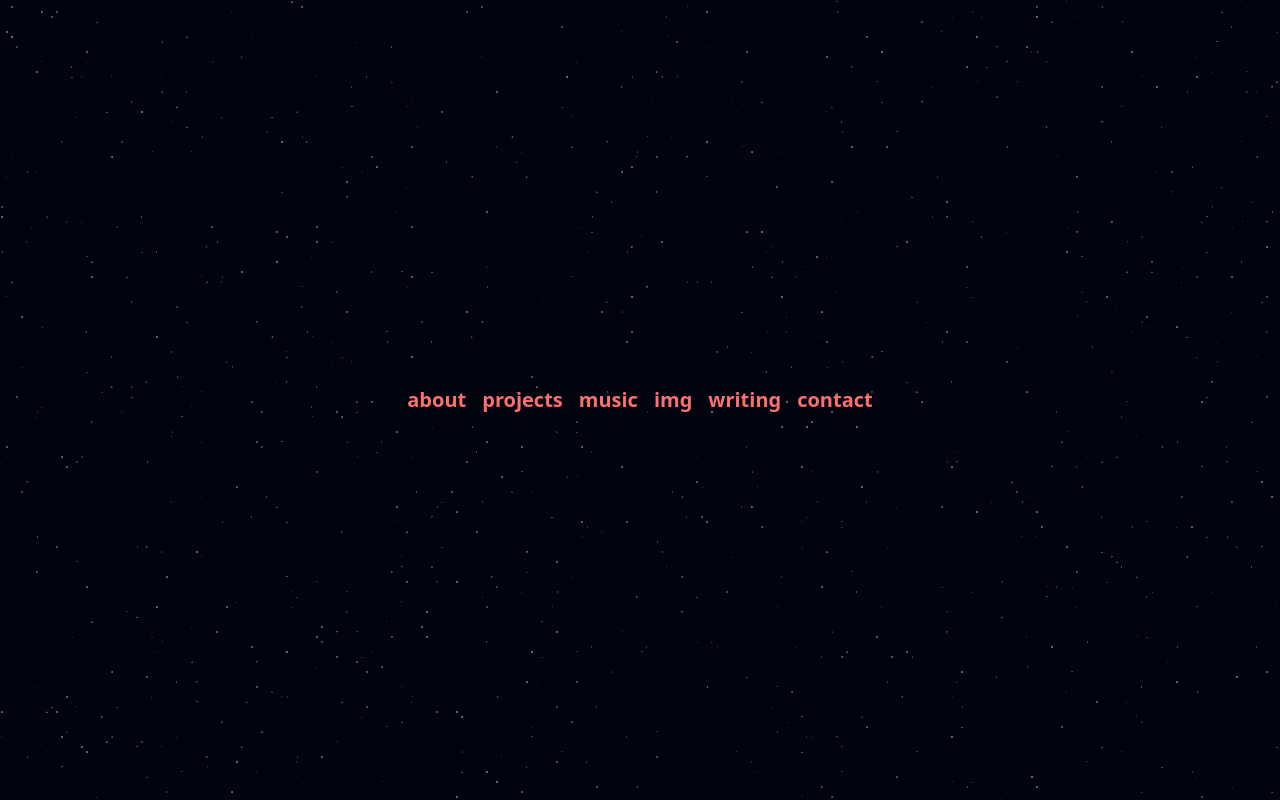
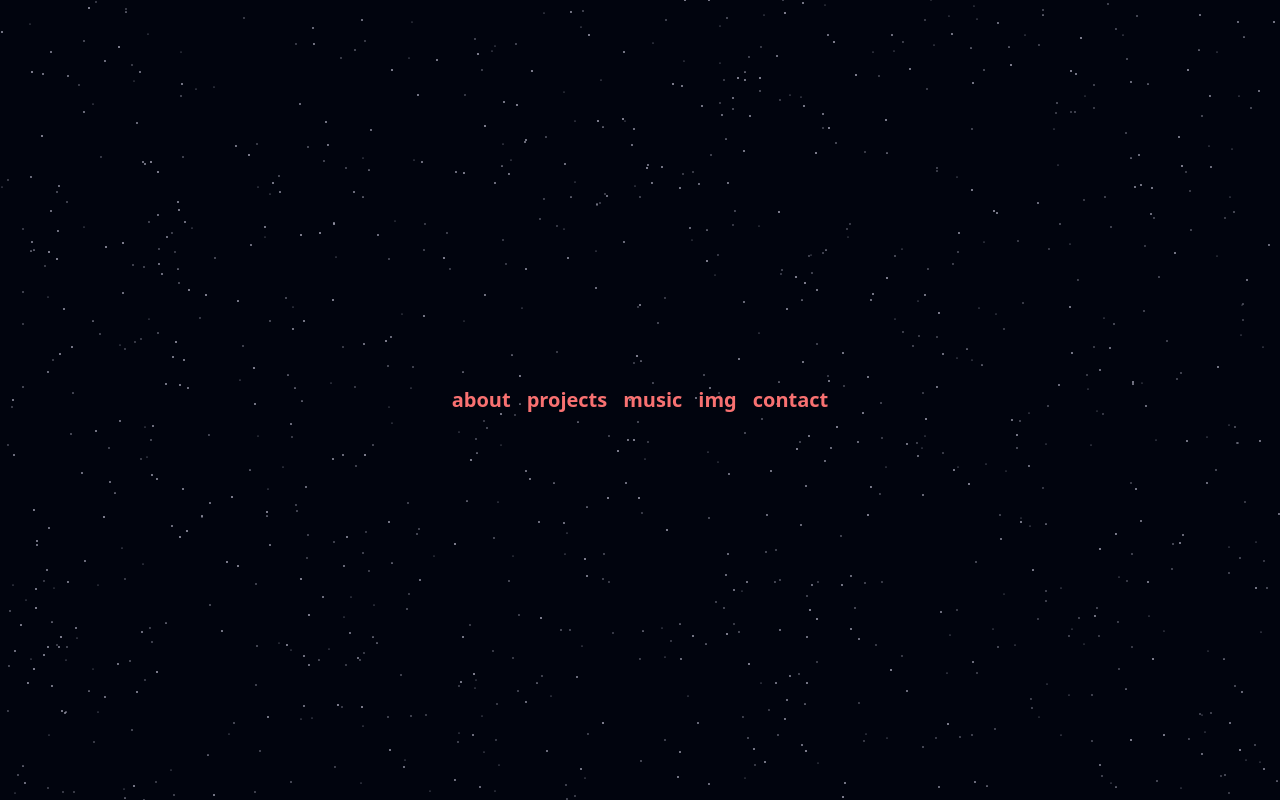
Before and after one commit to SagewLivingstone/sagewlivingstone.github.io, a Nuxt app: page / in a window 1280 px wide. Built offline with nearby package versions, Linux system fonts and the light colour scheme.

Commit message:
initial canvas rewrite of bg

```diff
--- a/app.vue
+++ b/app.vue
@@ -1,33 +1,13 @@
 <template>
-  <div
-    class="grain-background before:bg-slate-950 min-w-screen min-h-screen text-gray-200"
-  >
+  <div class="min-w-screen min-h-screen text-gray-200 after:bg-slate-950">
     <NuxtLayout>
       <NuxtPage />
     </NuxtLayout>
+
+    <ParticleView class="fixed left-0 top-0 z-[-1]" />
   </div>
 </template>
 
-<style scoped>
-.grain-background::before {
-  content: "";
-  display: block;
-  position: fixed;
-  top: 0;
-  left: 0;
-  right: 0;
-  z-index: -1;
-
-  background-image: url(~/assets/svg/stars.svg);
-  background-size: cover;
-  /* background-blend-mode: hue; */
-  width: 100%;
-  height: 100%;
-
-  /* mix-blend-mode: multiply; */
-}
-</style>
-
 <script setup lang="ts">
-import grain from "~/assets/svg/grain.svg";
+import ParticleView from "./components/Particles/ParticleView.vue";
 </script>
--- /dev/null
+++ b/components/Particles/ParticleView.vue
@@ -0,0 +1,133 @@
+<template>
+  <canvas ref="canvas" :width="windowWidth" :height="windowHeight" />
+</template>
+
+<script setup lang="ts">
+import { useWindowSize } from "@vueuse/core";
+import _ from "lodash";
+
+const { width: windowWidth, height: windowHeight } = useWindowSize();
+
+definePageMeta({ layout: "blank" });
+
+const canvas = ref<HTMLCanvasElement>();
+let ctx: CanvasRenderingContext2D | undefined | null;
+
+onMounted(() => {
+  ctx = canvas.value?.getContext("2d");
+
+  if (ctx) {
+    run();
+  } else {
+    console.error("Failed to get canvas context");
+  }
+});
+
+const BACKGROUND_COLOR = "#01040e";
+
+interface Drawable {
+  draw(ctx: CanvasRenderingContext2D): void;
+}
+
+interface ParticleBorrower extends Drawable {
+  particles: Particle[];
+
+  borrow(particle: Particle): void;
+}
+
+class Particle implements Drawable {
+  x: number = 0;
+  y: number = 0;
+  size: number = _.random(0.5, 1.1);
+  color: string = "#99a";
+  owner?: ParticleBorrower;
+
+  draw(ctx: CanvasRenderingContext2D) {
+    ctx.beginPath();
+    ctx.arc(this.x, this.y, this.size, 0, Math.PI * 2);
+    ctx.fillStyle = this.color;
+    ctx.fill();
+  }
+}
+
+class Stars implements ParticleBorrower {
+  particles: Particle[];
+
+  constructor() {
+    this.particles = [];
+  }
+
+  borrow(particle: Particle): void {
+    particle.owner = this;
+    this.particles.push(particle);
+
+    particle.x = _.random(0, windowWidth.value);
+    particle.y = _.random(0, windowHeight.value);
+  }
+
+  draw(ctx: CanvasRenderingContext2D) {
+    for (const particle of this.particles) {
+      particle.draw(ctx);
+    }
+  }
+}
+
+class World {
+  objects: Drawable[] = [];
+
+  constructor() {
+    this.createParticles(1000);
+    const stars = new Stars();
+    this.lendParticles(800, stars);
+  }
+
+  add(object: Drawable) {
+    this.objects.push(object);
+  }
+
+  createParticles(count: number) {
+    for (let i = 0; i < count; i++) {
+      const particle = new Particle();
+      this.add(particle);
+    }
+  }
+
+  lendParticles(count: number, borrower: ParticleBorrower, extend = false) {
+    // Find count particles that are unused
+    const particles = this.objects.filter(
+      (object): object is Particle =>
+        object instanceof Particle && !object.owner,
+    );
+
+    // Allocate what we have
+    particles.forEach((particle) => {
+      borrower.borrow(particle);
+    });
+  }
+
+  handleInput() {}
+  update() {}
+  render(ctx: CanvasRenderingContext2D, canvas: HTMLCanvasElement) {
+    ctx.fillStyle = BACKGROUND_COLOR;
+    ctx.fillRect(0, 0, canvas.width, canvas.height);
+
+    for (const object of this.objects) {
+      object.draw(ctx);
+    }
+  }
+}
+
+const world = new World();
+
+function run() {
+  window.requestAnimationFrame(run);
+  if (ctx && canvas.value) {
+    // 1. handle input
+    world.handleInput();
+    // 2. update state
+    world.update();
+    // 3. render
+    world.render(ctx, canvas.value);
+  }
+}
+</script>
--- a/nuxt.config.ts
+++ b/nuxt.config.ts
@@ -2,6 +2,6 @@
 export default defineNuxtConfig({
   compatibilityDate: "2024-04-03",
   devtools: { enabled: true },
-
+  ssr: false, // We have a continual background canvas component that we want to persist
   modules: ["@nuxtjs/tailwindcss"],
 });
--- a/package.json
+++ b/package.json
@@ -12,6 +12,9 @@
   },
   "dependencies": {
     "@nuxtjs/tailwindcss": "^6.12.1",
+    "@types/lodash": "^4.17.12",
+    "@vueuse/core": "^11.1.0",
+    "lodash": "^4.17.21",
     "nuxt": "^3.13.0",
     "vue": "latest",
     "vue-router": "latest"
--- a/utils/constants/navlinks.ts
+++ b/utils/constants/navlinks.ts
@@ -16,10 +16,6 @@ export default [
     path: "/img",
   },
   {
-    name: "writing",
-    path: "/articles",
-  },
-  {
     name: "contact",
     path: "/contact",
   },
```
Also changed, not shown: 1 other file (tests, documents, lock files or other folders).
